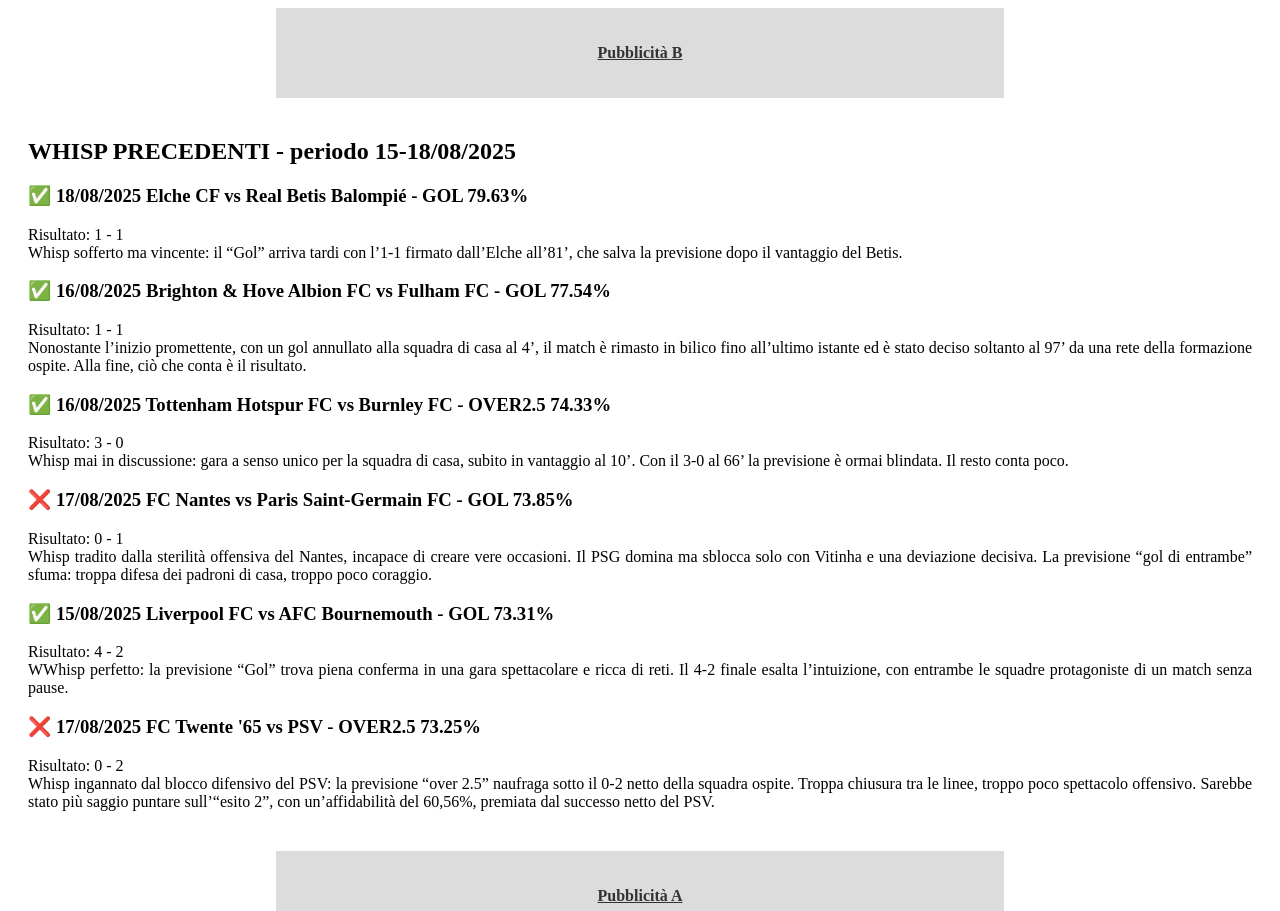
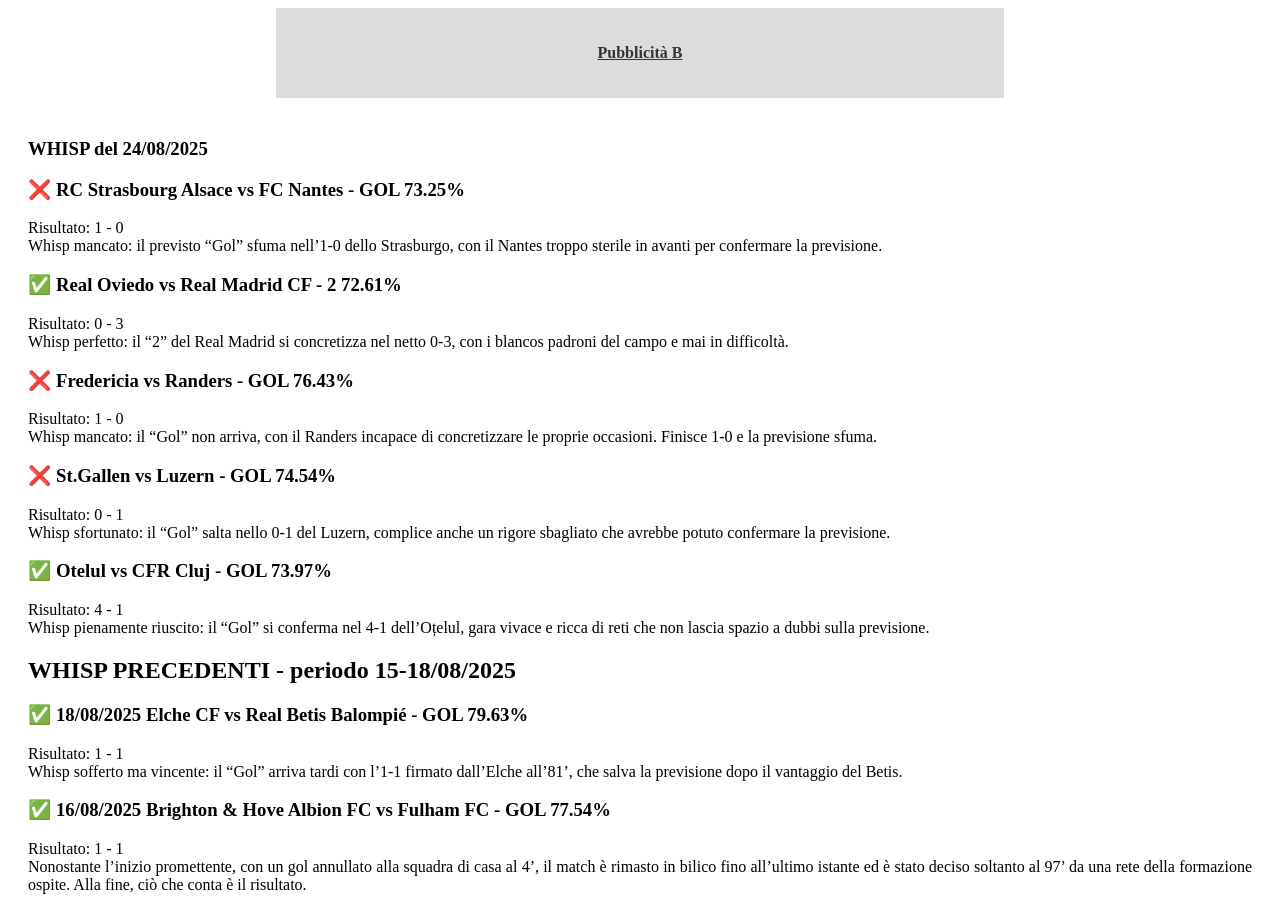
Before and after one commit to SportWhisp/SWpwa, a Next.js app: page /commenti in a window 1280 px wide. Shown: the part 2180-3091 px from the top of the page. Built offline with nearby package versions, Linux system fonts and the light colour scheme.

Commit message:
correzione fetch di nuovo

```diff
--- a/pages/commenti/index.js
+++ b/pages/commenti/index.js
@@ -170,6 +170,48 @@
 
               <Banner position="middle" />
 
+        <h3>WHISP del 24/08/2025</h3>
+        <h3>❌ RC Strasbourg Alsace vs FC Nantes - GOL 73.25%</h3>
+        <p>
+          Risultato: 1 - 0
+          <br />
+          Whisp mancato: il previsto “Gol” sfuma nell’1-0 dello Strasburgo, con il Nantes troppo sterile in avanti per confermare
+          la previsione.
+        </p>
+
+        <h3>✅ Real Oviedo vs Real Madrid CF - 2 72.61%</h3>
+        <p>
+          Risultato: 0 - 3
+          <br />
+          Whisp perfetto: il “2” del Real Madrid si concretizza nel netto 0-3, con i blancos padroni del campo e mai in
+          difficoltà.
+        </p>
+
+        <h3>❌ Fredericia vs Randers - GOL 76.43%</h3>
+        <p>
+          Risultato: 1 - 0
+          <br />
+          Whisp mancato: il “Gol” non arriva, con il Randers incapace di concretizzare le proprie occasioni. Finisce 1-0 e la
+          previsione sfuma.
+        </p>
+
+        <h3>❌ St.Gallen vs Luzern - GOL 74.54%</h3>
+        <p>
+          Risultato: 0 - 1
+          <br />
+          Whisp sfortunato: il “Gol” salta nello 0-1 del Luzern, complice anche un rigore sbagliato che avrebbe potuto confermare
+          la previsione.
+        </p>
+
+        <h3>✅ Otelul vs CFR Cluj - GOL 73.97%</h3>
+        <p>
+          Risultato: 4 - 1
+          <br />
+          Whisp pienamente riuscito: il “Gol” si conferma nel 4-1 dell’Oțelul, gara vivace e ricca di reti che non lascia spazio a
+          dubbi sulla previsione.
+        </p>
+
+
 
         <h2>WHISP PRECEDENTI - periodo 15-18/08/2025</h2>
 
```
